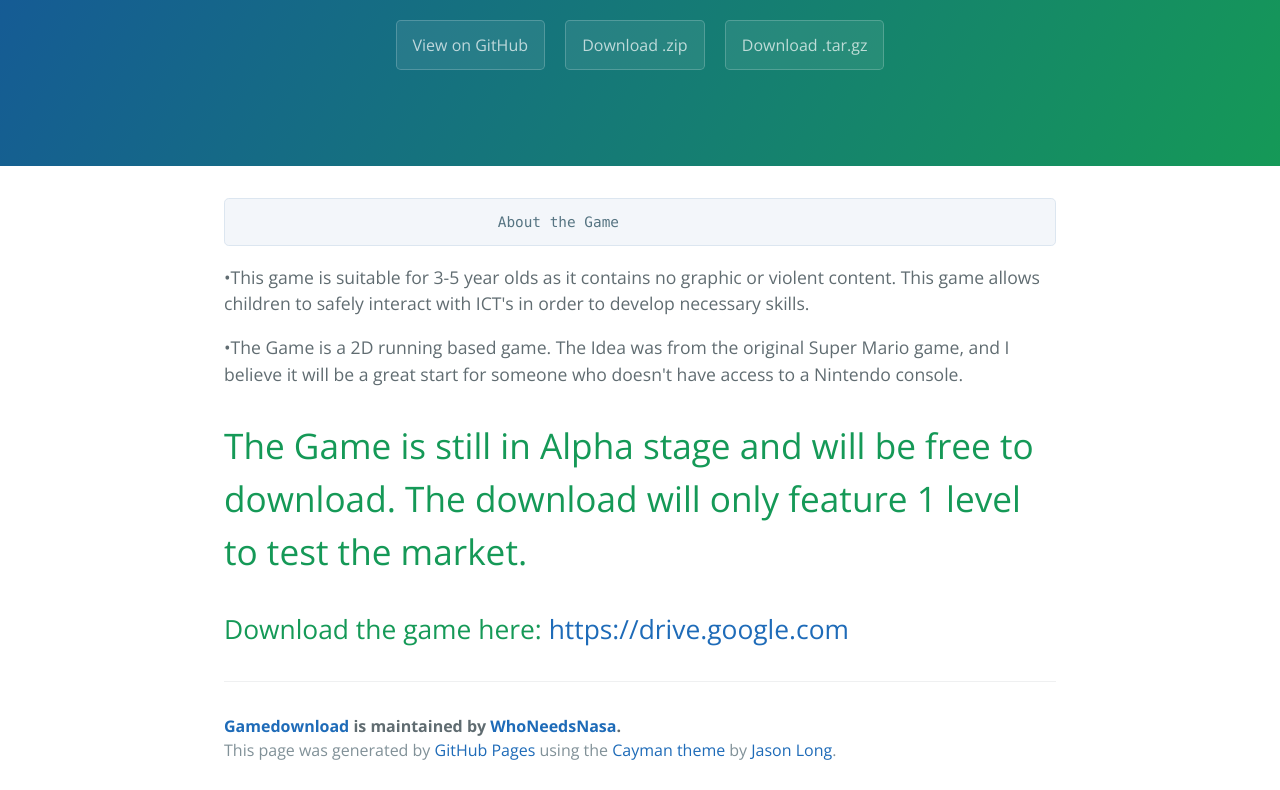
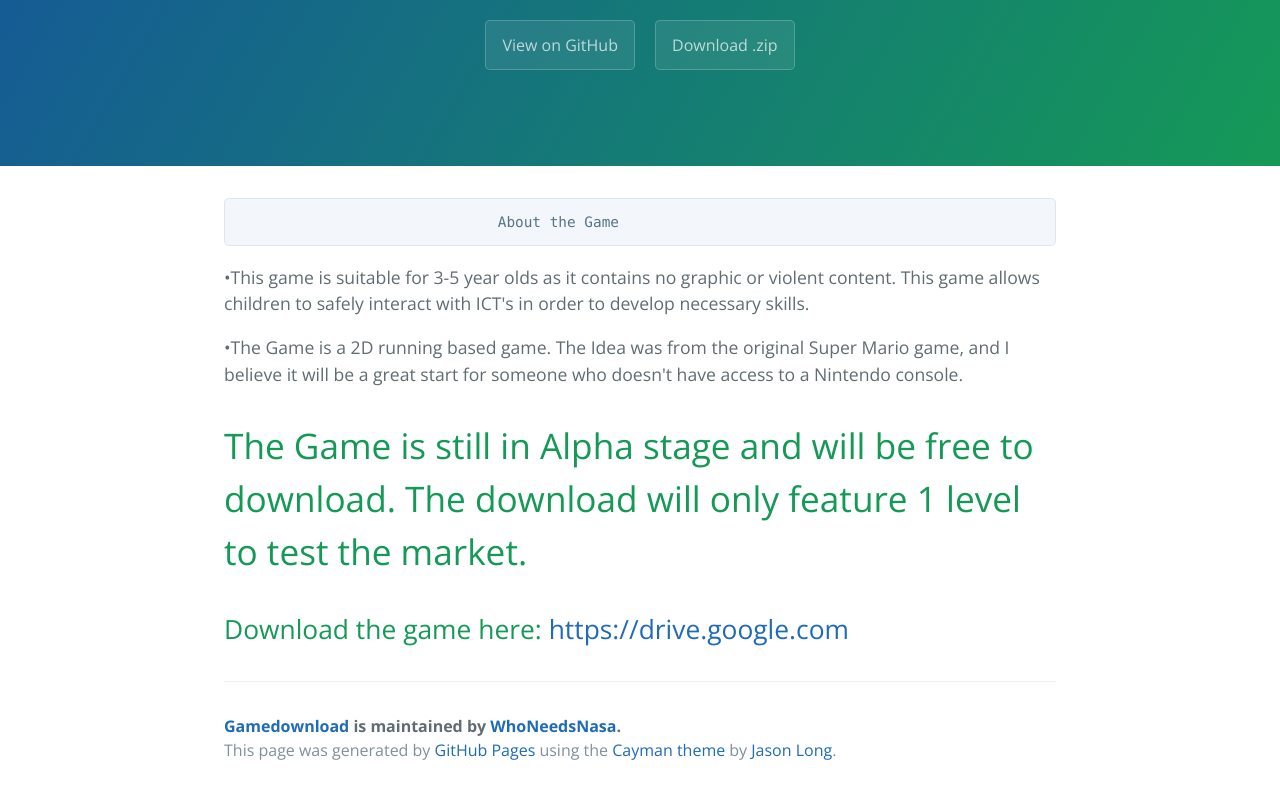
Before and after one commit to WhoNeedsNasa/GameDownload, a plain HTML site: page index.html in a window 1280 px wide. Shown: the part 170-960 px from the top of the page. Drawn offline with nearby package versions, Linux system fonts and the light colour scheme.

Commit message:
Update index.html

```diff
--- a/index.html
+++ b/index.html
@@ -15,7 +15,7 @@
       <h2 class="project-tagline"></h2>
       <a href="https://github.com/WhoNeedsNasa/Who-Needs-NASA-Game-Download" class="btn">View on GitHub</a>
       <a href="https://github.com/WhoNeedsNasa/Who-Needs-NASA-Game-Download/zipball/master" class="btn">Download .zip</a>
-      <a href="https://github.com/WhoNeedsNasa/Who-Needs-NASA-Game-Download/tarball/master" class="btn">Download .tar.gz</a>
+
     </section>
 
     <section class="main-content">
```
